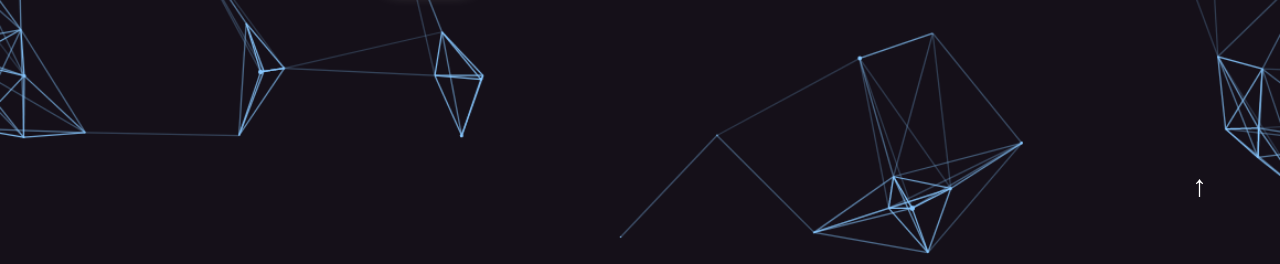
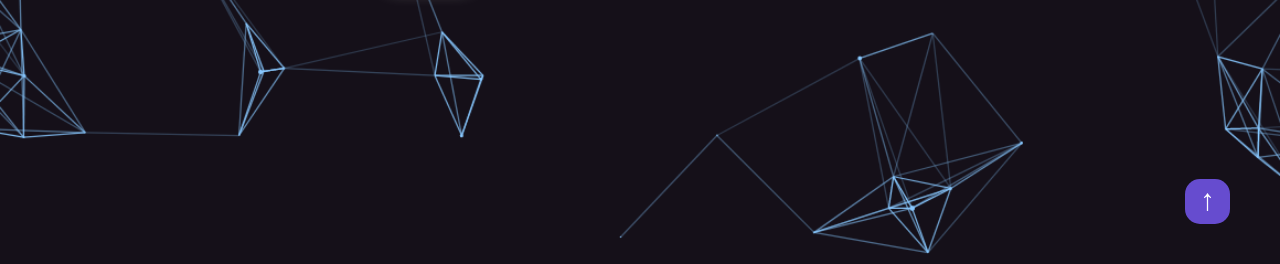
Before and after one commit to cdr-in/cdr-in.github.io, a plain HTML site: page index.html in a window 1280 px wide. Shown: the part 536-800 px from the top of the page. Drawn offline with Linux system fonts and the light colour scheme.

Commit message:
Update style.css
Back to top arrow button modified

```diff
--- a/style.css
+++ b/style.css
@@ -353,16 +353,18 @@ footer p:nth-child(2) {
 
 .gotopbtn {
   position: fixed;
-  width: 70px;
-  height: 70px;
+  width: 45px;
+  height: 45px;
   bottom: 40px;
   right: 50px;
-  background: transparent;
+  background: rgb(102, 76, 207);
+  text-align: center;
   color: white;
   text-decoration: none;
   border: 2px solid transparent;
   font-weight: bold;
-  padding: 13px 30px;
+  padding: 2px 12px;
   transition: 0.4s;
   font-size: 30px;
+  border-radius: 15px;
 }
```
